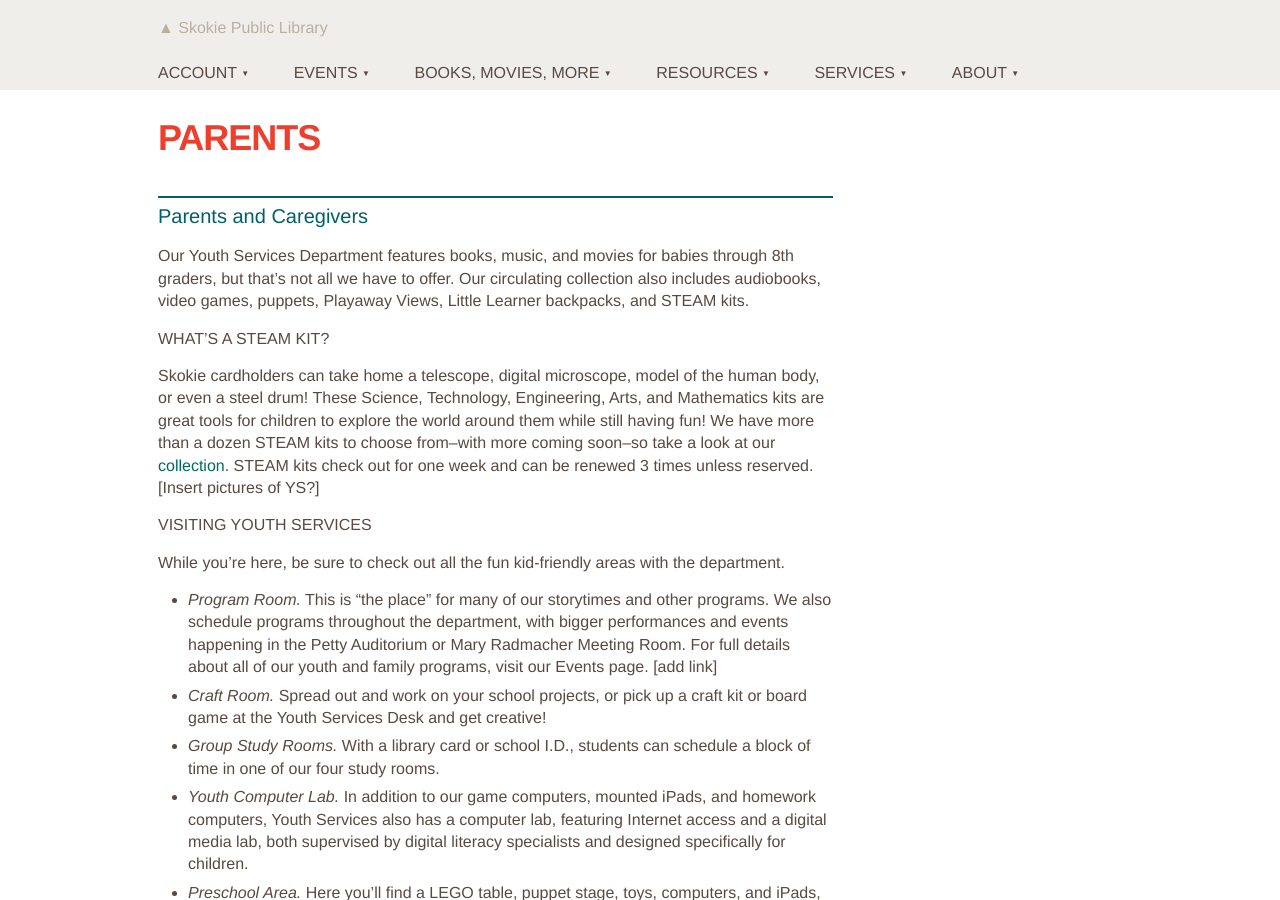
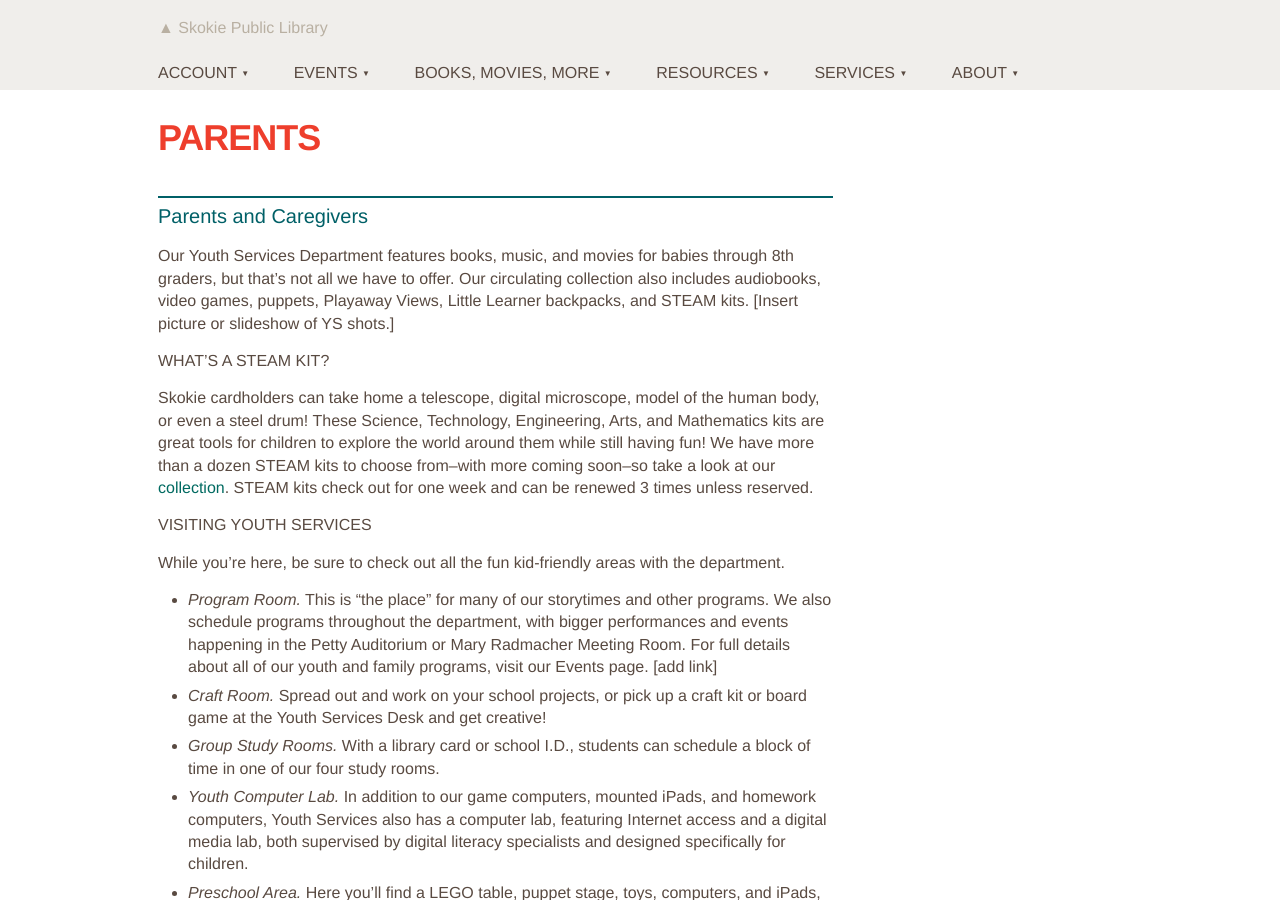
Before and after one commit to skokielibrary/spl-content, a Jekyll site: the page built from _content/mandy/services--parents.markdown, in a window 1280 px wide and 900 px high. Built offline with Jekyll 4.4.1, drawn with Linux system fonts in a browser that asks for light colours.

Commit message:
Updated services--parents.markdown

```diff
--- a/_content/mandy/services--parents.markdown
+++ b/_content/mandy/services--parents.markdown
@@ -7,11 +7,11 @@ published: true
 ##Parents and Caregivers
 
 Our Youth Services Department features books, music, and movies for babies through 8th graders, but that's not all we have to offer. Our circulating collection also includes audiobooks, video games, puppets, Playaway Views, Little Learner backpacks, and STEAM kits.
+[Insert picture or slideshow of YS shots.]
 
 ### What's a STEAM kit?
 Skokie cardholders can take home a telescope, digital microscope, model of the human body, or even a steel drum! These Science, Technology, Engineering, Arts, and Mathematics kits are great tools for children to explore the world around them while still having fun! We have more than a dozen STEAM kits to choose from--with more coming soon--so take a look at our [collection](http://encore.skokielibrary.info/iii/encore/search?target=STEAM+KIT&formids=target&lang=eng&suite=def&reservedids=lang%2Csuite&submitmode=&submitname=&x=0&y=0 "STEAM kits").
 STEAM kits check out for one week and can be renewed 3 times unless reserved.
-[Insert pictures of YS?]
 
 ### Visiting Youth Services
 While you're here, be sure to check out all the fun kid-friendly areas with the department.
```
